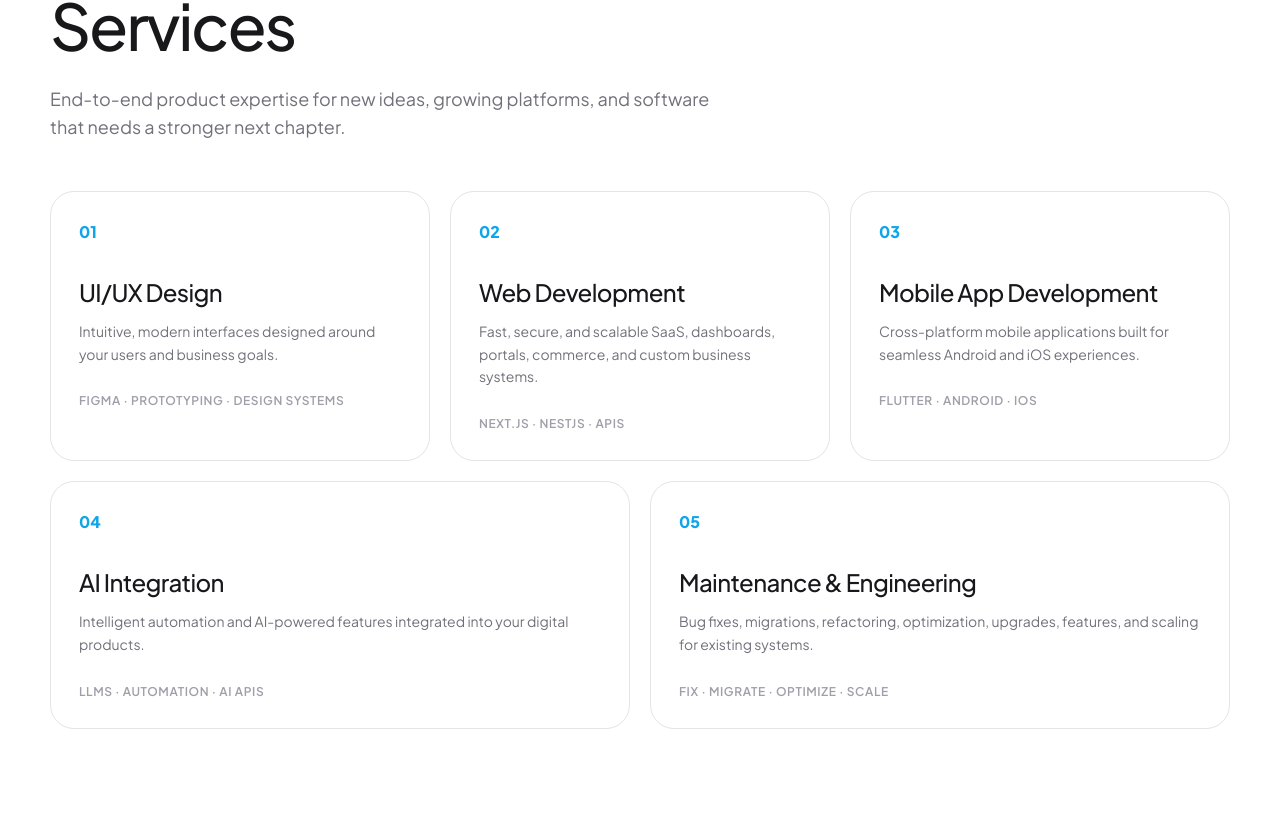
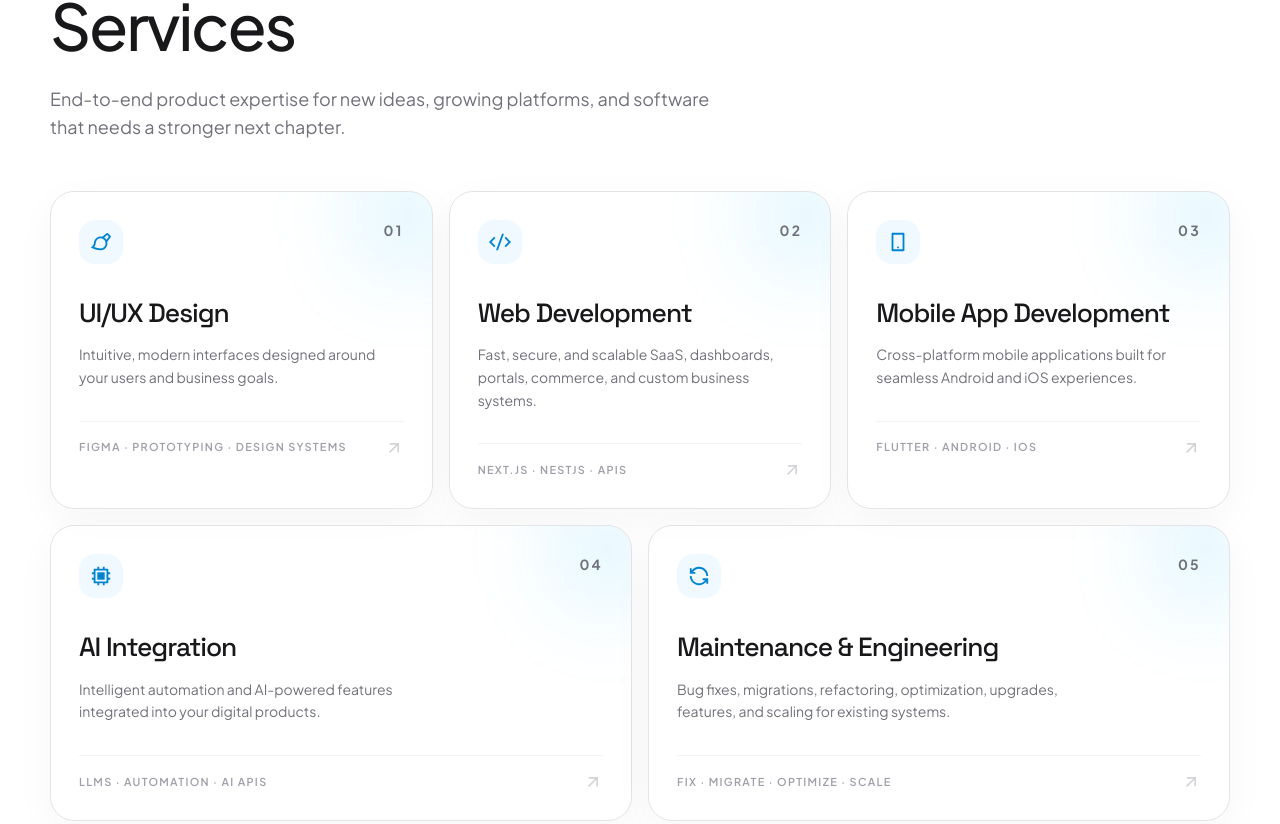
Before and after one commit to kugelblitz84/YousraSoftwares-Portfolio, a Next.js app: page / in a window 1280 px wide. Shown: the part 1196-2020 px from the top of the page. Built offline with nearby package versions, Linux system fonts and the light colour scheme; no server answers; a web font is replaced by a local one.

Commit message:
services section design updated

```diff
--- /dev/null
+++ b/src/app/_sections/service-card.tsx
@@ -0,0 +1,90 @@
+"use client";
+
+import { motion, type Variants } from "framer-motion";
+import {
+  RiArrowRightUpLine,
+  RiBrushLine,
+  RiCodeSSlashLine,
+  RiCpuLine,
+  RiLoopLeftLine,
+  RiSmartphoneLine,
+} from "@remixicon/react";
+
+const cardVariants: Variants = {
+  hidden: { opacity: 0, y: 28, scale: 0.97 },
+  visible: (index: number) => ({
+    opacity: 1,
+    y: 0,
+    scale: 1,
+    transition: {
+      duration: 0.65,
+      delay: index * 0.09,
+      ease: [0.22, 1, 0.36, 1],
+    },
+  }),
+};
+
+const icons = {
+  design: RiBrushLine,
+  web: RiCodeSSlashLine,
+  mobile: RiSmartphoneLine,
+  ai: RiCpuLine,
+  maintenance: RiLoopLeftLine,
+};
+
+export function ServiceCard({
+  number,
+  title,
+  text,
+  stack,
+  icon,
+  index,
+  wide,
+}: {
+  number: string;
+  title: string;
+  text: string;
+  stack: string;
+  icon: keyof typeof icons;
+  index: number;
+  wide: boolean;
+}) {
+  const Icon = icons[icon];
+  return (
+    <motion.article
+      custom={index}
+      variants={cardVariants}
+      initial="hidden"
+      whileInView="visible"
+      viewport={{ once: true, amount: 0.18 }}
+      whileHover={{ y: -7, transition: { duration: 0.25 } }}
+      className={`group relative overflow-hidden rounded-[1.5rem] border border-zinc-200 bg-white/75 p-6 shadow-[0_12px_40px_rgba(9,9,11,0.04)] transition-colors duration-300 hover:border-sky-400/70 hover:shadow-[0_20px_55px_rgba(2,132,199,0.12)] sm:p-7 dark:border-zinc-800 dark:bg-zinc-900/60 ${wide ? "lg:col-span-3" : "lg:col-span-2"}`}
+    >
+      <div className="absolute -right-10 -top-10 h-32 w-32 rounded-full bg-sky-400/10 blur-2xl transition-transform duration-500 group-hover:scale-150" />
+      <div className="relative flex items-start justify-between gap-4">
+        <span className="flex h-11 w-11 items-center justify-center rounded-2xl bg-sky-50 text-sky-600 transition-transform duration-300 group-hover:rotate-6 group-hover:scale-110 dark:bg-sky-400/10 dark:text-cyan-300">
+          <Icon size={22} aria-hidden="true" />
+        </span>
+        <span className="text-sm font-bold tracking-[.16em] text-zinc-500 dark:text-zinc-400">
+          {number}
+        </span>
+      </div>
+      <h3 className="relative mt-8 font-display text-2xl font-bold tracking-tight sm:text-[1.65rem]">
+        {title}
+      </h3>
+      <p className="relative mt-3 max-w-sm text-sm leading-relaxed text-zinc-500 dark:text-zinc-400">
+        {text}
+      </p>
+      <div className="relative mt-8 flex items-center justify-between gap-3 border-t border-zinc-100 pt-4 dark:border-zinc-800">
+        <p className="text-[0.68rem] font-semibold uppercase tracking-[.12em] text-zinc-400">
+          {stack}
+        </p>
+        <RiArrowRightUpLine
+          className="shrink-0 text-zinc-300 transition-all duration-300 group-hover:-translate-y-1 group-hover:translate-x-1 group-hover:text-sky-500"
+          size={20}
+          aria-hidden="true"
+        />
+      </div>
+    </motion.article>
+  );
+}
--- a/src/app/_sections/services-section.tsx
+++ b/src/app/_sections/services-section.tsx
@@ -1,42 +1,13 @@
 import { KineticHeading } from "@/components/motion/kinetic-heading";
 import { SplitTextReveal } from "@/components/motion/split-text-reveal";
+import { ServiceCard } from "./service-card";
 
 const services = [
-  [
-    "01",
-    "UI/UX Design",
-    "Intuitive, modern interfaces designed around your users and business goals.",
-    "Figma · Prototyping · Design Systems",
-    "lg:col-span-2",
-  ],
-  [
-    "02",
-    "Web Development",
-    "Fast, secure, and scalable SaaS, dashboards, portals, commerce, and custom business systems.",
-    "Next.js · NestJS · APIs",
-    "lg:col-span-2",
-  ],
-  [
-    "03",
-    "Mobile App Development",
-    "Cross-platform mobile applications built for seamless Android and iOS experiences.",
-    "Flutter · Android · iOS",
-    "lg:col-span-2",
-  ],
-  [
-    "04",
-    "AI Integration",
-    "Intelligent automation and AI-powered features integrated into your digital products.",
-    "LLMs · Automation · AI APIs",
-    "lg:col-span-3",
-  ],
-  [
-    "05",
-    "Maintenance & Engineering",
-    "Bug fixes, migrations, refactoring, optimization, upgrades, features, and scaling for existing systems.",
-    "Fix · Migrate · Optimize · Scale",
-    "lg:col-span-3",
-  ],
+  ["01", "UI/UX Design", "Intuitive, modern interfaces designed around your users and business goals.", "Figma · Prototyping · Design systems", "design"],
+  ["02", "Web Development", "Fast, secure, and scalable SaaS, dashboards, portals, commerce, and custom business systems.", "Next.js · NestJS · APIs", "web"],
+  ["03", "Mobile App Development", "Cross-platform mobile applications built for seamless Android and iOS experiences.", "Flutter · Android · iOS", "mobile"],
+  ["04", "AI Integration", "Intelligent automation and AI-powered features integrated into your digital products.", "LLMs · Automation · AI APIs", "ai"],
+  ["05", "Maintenance & Engineering", "Bug fixes, migrations, refactoring, optimization, upgrades, features, and scaling for existing systems.", "Fix · Migrate · Optimize · Scale", "maintenance"],
 ] as const;
 
 export function ServicesSection() {
@@ -49,30 +20,22 @@ export function ServicesSection() {
       />
       <SplitTextReveal
         text="End-to-end product expertise for new ideas, growing platforms, and software that needs a stronger next chapter."
-        className="mt-5 max-w-2xl text-zinc-500 font-neue text-lg"
+        className="mt-5 max-w-2xl text-lg font-neue text-zinc-500"
         delay={0.15}
       />
-      <div className="mt-12 grid gap-5 md:grid-cols-2 lg:grid-cols-6">
-        {services.map(([number, title, text, stack, span]) => (
-          <article
+
+      <div className="mt-12 grid gap-4 sm:grid-cols-2 lg:grid-cols-6">
+        {services.map(([number, title, text, stack, icon], index) => (
+          <ServiceCard
             key={number}
-            data-cursor-text="Service"
-            className={
-              "card p-7 transition-all duration-300 hover:border-sky-400 " +
-              span
-            }
-          >
-            <span className="text-base font-extrabold text-accent">
-              {number}
-            </span>
-            <h3 className="mt-8 font-neue text-2xl font-medium tracking-tight">
-              {title}
-            </h3>
-            <p className="mt-3 text-sm leading-relaxed text-zinc-500">{text}</p>
-            <p className="mt-7 text-xs font-semibold uppercase tracking-wider text-zinc-400">
-              {stack}
-            </p>
-          </article>
+            number={number}
+            title={title}
+            text={text}
+            stack={stack}
+            icon={icon}
+            index={index}
+            wide={index >= 3}
+          />
         ))}
       </div>
     </section>
```
